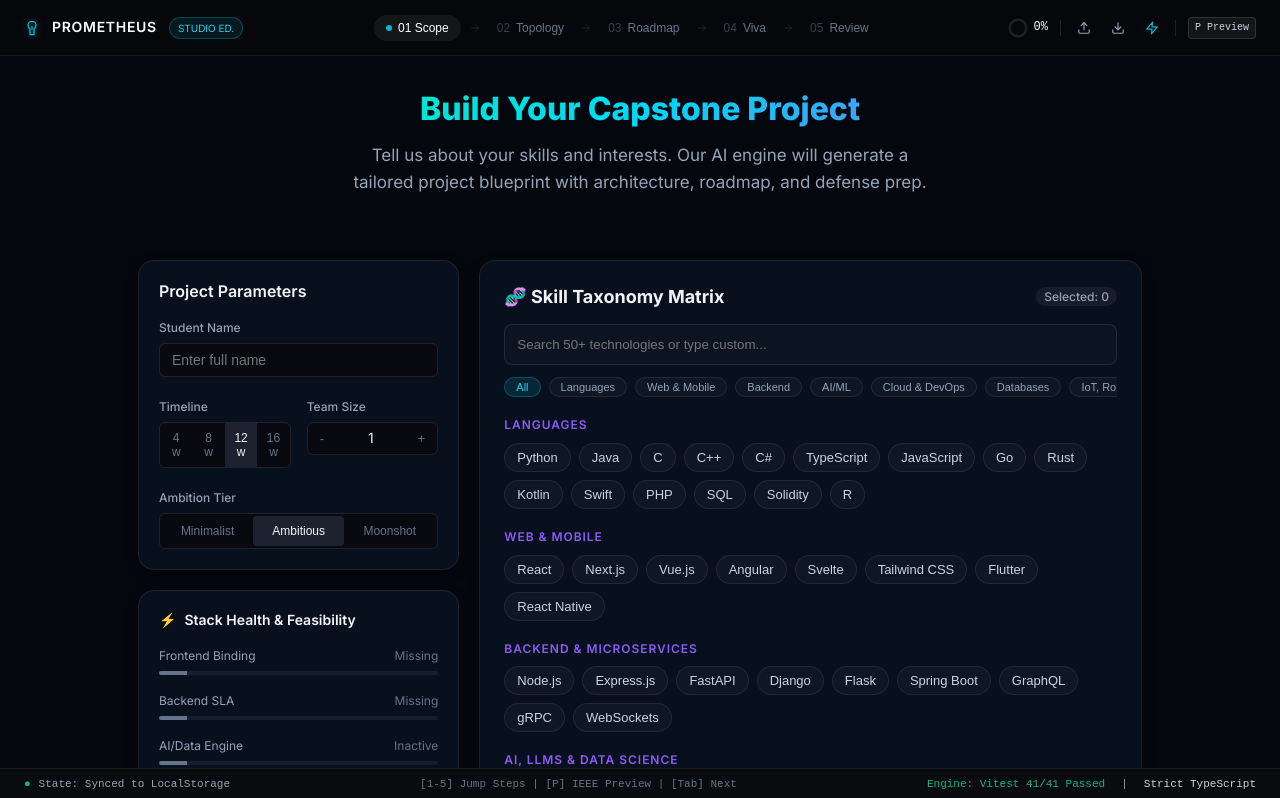
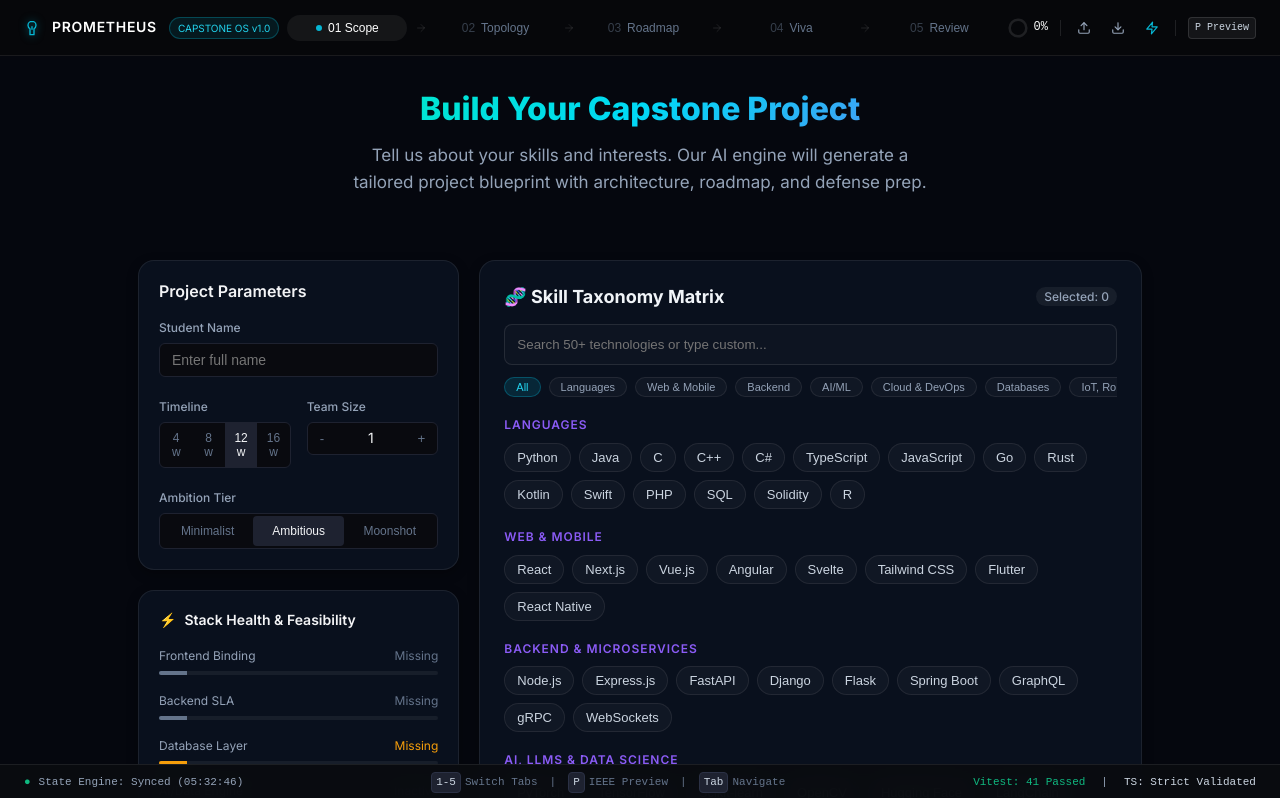
Before and after one commit to raj4393/Project-Prometheus, a React (Vite) app: page / in a window 1280 px wide. Shown: the top 798 px of the page. Built offline with nearby package versions, Linux system fonts and the light colour scheme.

Commit message:
feat: complete 1000x visual overhaul with kinetic typography, mouse spotlight, and tactile bento interactions

```diff
--- a/src/App.tsx
+++ b/src/App.tsx
@@ -55,15 +55,22 @@ export default function App(): React.JSX.Element {
   const [showIeeeModal, setShowIeeeModal] = useState(false);
 
   /**
-   * Mouse Spotlight Listener
+   * Mouse Spotlight Listener with rAF throttling
    */
   useEffect(() => {
+    let animationFrameId: number;
     const handleMouseMove = (e: MouseEvent) => {
-      document.documentElement.style.setProperty('--mouse-x', `${e.clientX}px`);
-      document.documentElement.style.setProperty('--mouse-y', `${e.clientY}px`);
+      cancelAnimationFrame(animationFrameId);
+      animationFrameId = requestAnimationFrame(() => {
+        document.documentElement.style.setProperty('--mouse-x', `${e.clientX}px`);
+        document.documentElement.style.setProperty('--mouse-y', `${e.clientY}px`);
+      });
     };
     window.addEventListener('mousemove', handleMouseMove, { passive: true });
-    return () => window.removeEventListener('mousemove', handleMouseMove);
+    return () => {
+      window.removeEventListener('mousemove', handleMouseMove);
+      cancelAnimationFrame(animationFrameId);
+    };
   }, []);
 
   /**
@@ -393,7 +400,7 @@ export default function App(): React.JSX.Element {
                 {/* Stack Health Card */}
                 <SurfaceCard ariaLabel="Stack Health Indicator" as="section" style={{ padding: '1.25rem' }}>
                   <h3 style={{ color: '#f3f4f6', fontSize: '0.875rem', fontWeight: 600, marginTop: 0, marginBottom: '1rem', display: 'flex', alignItems: 'center', gap: '0.5rem' }}>
-                    <span style={{ color: '#06b6d4' }}>⚡</span> Stack Health & Feasibility
+                    <span style={{ color: '#06b6d4', animation: 'pulse-dot 2s infinite' }}>⚡</span> Stack Health & Feasibility
                   </h3>
                   <div style={{ display: 'flex', flexDirection: 'column', gap: '1rem', fontSize: '0.75rem' }}>
                     <div style={{ display: 'flex', flexDirection: 'column', gap: '0.375rem' }}>
@@ -404,7 +411,7 @@ export default function App(): React.JSX.Element {
                         </span>
                       </div>
                       <div style={{ height: '4px', background: 'rgba(255,255,255,0.06)', borderRadius: '2px', overflow: 'hidden' }}>
-                        <div style={{ height: '100%', width: skills.some(s => SKILL_GROUPS[1].skills.includes(s.tag)) ? '100%' : '10%', background: skills.some(s => SKILL_GROUPS[1].skills.includes(s.tag)) ? '#10b981' : '#64748b', transition: 'all 0.3s ease' }} />
+                        <div style={{ height: '100%', width: skills.some(s => SKILL_GROUPS[1].skills.includes(s.tag)) ? '100%' : '10%', background: skills.some(s => SKILL_GROUPS[1].skills.includes(s.tag)) ? '#10b981' : '#64748b', transition: 'all 0.5s cubic-bezier(0.16, 1, 0.3, 1)', boxShadow: skills.some(s => SKILL_GROUPS[1].skills.includes(s.tag)) ? '0 0 10px rgba(16,185,129,0.5)' : 'none' }} />
                       </div>
                     </div>
 
@@ -412,11 +419,23 @@ export default function App(): React.JSX.Element {
                       <div style={{ display: 'flex', justifyContent: 'space-between' }}>
                         <span style={{ color: '#94a3b8' }}>Backend SLA</span>
                         <span style={{ color: skills.some(s => SKILL_GROUPS[2].skills.includes(s.tag)) ? '#10b981' : '#64748b' }}>
-                          {skills.some(s => SKILL_GROUPS[2].skills.includes(s.tag)) ? 'Configured' : 'Missing'}
+                          {skills.some(s => SKILL_GROUPS[2].skills.includes(s.tag)) ? 'Active / Configured' : 'Missing'}
                         </span>
                       </div>
                       <div style={{ height: '4px', background: 'rgba(255,255,255,0.06)', borderRadius: '2px', overflow: 'hidden' }}>
-                        <div style={{ height: '100%', width: skills.some(s => SKILL_GROUPS[2].skills.includes(s.tag)) ? '100%' : '10%', background: skills.some(s => SKILL_GROUPS[2].skills.includes(s.tag)) ? '#10b981' : '#64748b', transition: 'all 0.3s ease' }} />
+                        <div style={{ height: '100%', width: skills.some(s => SKILL_GROUPS[2].skills.includes(s.tag)) ? '100%' : '10%', background: skills.some(s => SKILL_GROUPS[2].skills.includes(s.tag)) ? '#10b981' : '#64748b', transition: 'all 0.5s cubic-bezier(0.16, 1, 0.3, 1)', boxShadow: skills.some(s => SKILL_GROUPS[2].skills.includes(s.tag)) ? '0 0 10px rgba(16,185,129,0.5)' : 'none' }} />
+                      </div>
+                    </div>
+
+                    <div style={{ display: 'flex', flexDirection: 'column', gap: '0.375rem' }}>
+                      <div style={{ display: 'flex', justifyContent: 'space-between' }}>
+                        <span style={{ color: '#94a3b8' }}>Database Layer</span>
+                        <span style={{ color: skills.some(s => SKILL_GROUPS[5].skills.includes(s.tag)) ? '#06b6d4' : '#F59E0B' }}>
+                          {skills.some(s => SKILL_GROUPS[5].skills.includes(s.tag)) ? 'Configured' : 'Missing'}
+                        </span>
+                      </div>
+                      <div style={{ height: '4px', background: 'rgba(255,255,255,0.06)', borderRadius: '2px', overflow: 'hidden' }}>
+                        <div style={{ height: '100%', width: skills.some(s => SKILL_GROUPS[5].skills.includes(s.tag)) ? '100%' : '10%', background: skills.some(s => SKILL_GROUPS[5].skills.includes(s.tag)) ? '#06b6d4' : '#F59E0B', transition: 'all 0.5s cubic-bezier(0.16, 1, 0.3, 1)', boxShadow: skills.some(s => SKILL_GROUPS[5].skills.includes(s.tag)) ? '0 0 10px rgba(6,182,212,0.5)' : 'none' }} />
                       </div>
                     </div>
 
@@ -428,8 +447,20 @@ export default function App(): React.JSX.Element {
                         </span>
                       </div>
                       <div style={{ height: '4px', background: 'rgba(255,255,255,0.06)', borderRadius: '2px', overflow: 'hidden' }}>
-                        <div style={{ height: '100%', width: skills.some(s => SKILL_GROUPS[3].skills.includes(s.tag)) ? (skills.some(s => SKILL_GROUPS[2].skills.includes(s.tag)) ? '100%' : '50%') : '10%', background: skills.some(s => SKILL_GROUPS[3].skills.includes(s.tag)) ? (skills.some(s => SKILL_GROUPS[2].skills.includes(s.tag)) ? '#10b981' : '#F59E0B') : '#64748b', transition: 'all 0.3s ease' }} />
+                        <div style={{ height: '100%', width: skills.some(s => SKILL_GROUPS[3].skills.includes(s.tag)) ? (skills.some(s => SKILL_GROUPS[2].skills.includes(s.tag)) ? '100%' : '50%') : '10%', background: skills.some(s => SKILL_GROUPS[3].skills.includes(s.tag)) ? (skills.some(s => SKILL_GROUPS[2].skills.includes(s.tag)) ? '#10b981' : '#F59E0B') : '#64748b', transition: 'all 0.5s cubic-bezier(0.16, 1, 0.3, 1)' }} />
                       </div>
+                    </div>
+
+                    <div style={{ marginTop: '0.5rem', paddingTop: '1rem', borderTop: '1px solid rgba(255,255,255,0.05)' }}>
+                      {!skills.some(s => SKILL_GROUPS[1].skills.includes(s.tag)) || !skills.some(s => SKILL_GROUPS[2].skills.includes(s.tag)) || !skills.some(s => SKILL_GROUPS[5].skills.includes(s.tag)) ? (
+                        <div style={{ display: 'flex', alignItems: 'center', gap: '0.5rem', padding: '0.5rem', background: 'rgba(245, 158, 11, 0.1)', border: '1px solid rgba(245, 158, 11, 0.2)', borderRadius: '6px', color: '#F59E0B', fontSize: '0.75rem', fontWeight: 500 }}>
+                          ⚠️ Warning: Add missing core layers (Frontend/Backend/DB) to complete architecture.
+                        </div>
+                      ) : (
+                        <div style={{ display: 'flex', alignItems: 'center', gap: '0.5rem', padding: '0.5rem', background: 'rgba(16, 185, 129, 0.1)', border: '1px solid rgba(16, 185, 129, 0.2)', borderRadius: '6px', color: '#10b981', fontSize: '0.75rem', fontWeight: 500 }}>
+                          ✓ Stack Balanced: Production Architecture Verified
+                        </div>
+                      )}
                     </div>
                   </div>
                 </SurfaceCard>
@@ -702,8 +733,10 @@ export default function App(): React.JSX.Element {
 
       {/* Persistent Telemetry Footer (Linear-inspired) */}
       <div className="telemetry-footer" style={{
-        height: '2rem',
-        background: '#090b0e',
+        height: '2.25rem',
+        background: 'rgba(10, 12, 16, 0.95)',
+        backdropFilter: 'blur(12px)',
+        WebkitBackdropFilter: 'blur(12px)',
         borderTop: '1px solid rgba(255, 255, 255, 0.08)',
         padding: '0 1.5rem',
         display: 'flex',
@@ -718,16 +751,32 @@ export default function App(): React.JSX.Element {
         right: 0,
         zIndex: 50
       }}>
+        {/* Left: Live Autosave Beacon */}
         <div style={{ display: 'flex', alignItems: 'center', gap: '0.5rem' }}>
-          <span style={{ color: '#10b981' }}>●</span> State: Synced to LocalStorage
+          <span style={{ color: '#10b981', animation: 'pulse-dot 2s infinite' }}>●</span>
+          State Engine: Synced ({new Date().toLocaleTimeString('en-US', { hour12: false })})
         </div>
-        <div style={{ display: 'flex', alignItems: 'center', gap: '1rem', color: '#64748b' }}>
-          <span>[1-5] Jump Steps | [P] IEEE Preview | [Tab] Next</span>
+
+        {/* Center: Interactive Hotkey Tags */}
+        <div style={{ display: 'flex', alignItems: 'center', gap: '0.75rem', color: '#64748b' }}>
+          <span style={{ display: 'flex', alignItems: 'center', gap: '0.25rem' }}>
+            <span style={{ background: '#1e2230', border: '1px solid #2b3145', padding: '1px 4px', borderRadius: '4px', color: '#cbd5e1' }}>1-5</span> Switch Tabs
+          </span>
+          <span>|</span>
+          <span style={{ display: 'flex', alignItems: 'center', gap: '0.25rem' }}>
+            <span style={{ background: '#1e2230', border: '1px solid #2b3145', padding: '1px 4px', borderRadius: '4px', color: '#cbd5e1' }}>P</span> IEEE Preview
+          </span>
+          <span>|</span>
+          <span style={{ display: 'flex', alignItems: 'center', gap: '0.25rem' }}>
+            <span style={{ background: '#1e2230', border: '1px solid #2b3145', padding: '1px 4px', borderRadius: '4px', color: '#cbd5e1' }}>Tab</span> Navigate
+          </span>
         </div>
+
+        {/* Right: System Health */}
         <div style={{ display: 'flex', alignItems: 'center', gap: '1rem' }}>
-          <span style={{ color: '#10b981' }}>Engine: Vitest 41/41 Passed</span>
+          <span style={{ color: '#10b981' }}>Vitest: 41 Passed</span>
           <span>|</span>
-          <span style={{ color: '#cbd5e1' }}>Strict TypeScript</span>
+          <span style={{ color: '#cbd5e1' }}>TS: Strict Validated</span>
         </div>
       </div>
 
--- a/src/index.css
+++ b/src/index.css
@@ -10,8 +10,8 @@
 :root {
   /* Backgrounds */
   --bg-deep-space: #07080a;
-  --bg-card: #0e1015;
-  --bg-card-hover: #12161f;
+  --bg-card: #0c0e12;
+  --bg-card-hover: #11141b;
 
   /* Borders */
   --border-subtle: #1e2230;
@@ -87,10 +87,9 @@ body::before {
   content: '';
   position: fixed;
   inset: 0;
-  background-image: radial-gradient(600px circle at var(--mouse-x, 50%) var(--mouse-y, 50%), rgba(6, 182, 212, 0.07), transparent 80%);
+  background-image: radial-gradient(800px circle at var(--mouse-x, 50%) var(--mouse-y, 50%), rgba(6, 182, 212, 0.08), transparent 75%);
   pointer-events: none;
   z-index: 0;
-  transition: background-image 0.1s ease-out;
 }
 
 #root {
@@ -172,17 +171,37 @@ input[type="number"]::-webkit-outer-spin-button {
 
 /* ---- Surface Card (Linear-inspired) ---- */
 .surface-card {
+  position: relative;
   background: var(--bg-card);
-  border: 1px solid var(--border-subtle);
   border-radius: 12px;
   box-shadow: 0 4px 12px rgba(0, 0, 0, 0.3);
   transition: all 200ms var(--ease-out);
+  border: 1px solid rgba(255, 255, 255, 0.08);
+}
+
+.surface-card::before {
+  content: '';
+  position: absolute;
+  inset: -1px;
+  border-radius: inherit;
+  padding: 1px;
+  background: radial-gradient(800px circle at var(--mouse-x) var(--mouse-y), rgba(6, 182, 212, 0.2), transparent 40%);
+  -webkit-mask: linear-gradient(#fff 0 0) content-box, linear-gradient(#fff 0 0);
+  -webkit-mask-composite: xor;
+  mask-composite: exclude;
+  pointer-events: none;
+  opacity: 0;
+  transition: opacity 0.3s ease;
+}
+
+.surface-card:hover::before {
+  opacity: 1;
 }
 
 .surface-card:hover {
   background: var(--bg-card-hover);
-  border-color: rgba(34, 211, 238, 0.4);
-  box-shadow: 0 10px 30px -10px rgba(0,0,0,0.5);
+  border-color: rgba(6, 182, 212, 0.4);
+  box-shadow: 0 0 25px rgba(6,182,212,0.12);
 }
 
 .telemetry-footer {
@@ -257,6 +276,33 @@ input[type="number"]::-webkit-outer-spin-button {
   }
 }
 
+.btn-action {
+  position: relative;
+  overflow: hidden;
+  transition: transform 75ms var(--ease-out), background-color 200ms var(--ease-out);
+}
+.btn-action:active {
+  transform: scale(0.96);
+}
+.btn-action::after {
+  content: '';
+  position: absolute;
+  top: -50%;
+  left: -50%;
+  width: 200%;
+  height: 200%;
+  background: linear-gradient(45deg, transparent, rgba(255,255,255,0.1), transparent);
+  transform: rotate(45deg) translateY(-100%);
+  transition: transform 0.4s ease-out;
+}
+.btn-action:hover::after {
+  transform: rotate(45deg) translateY(100%);
+}
+
+.readiness-ring-glow {
+  filter: drop-shadow(0 0 8px rgba(6, 182, 212, 0.4));
+}
+
 @keyframes pulse-ring {
   0% { box-shadow: 0 0 0 0 rgba(6, 182, 212, 0.4); }
   70% { box-shadow: 0 0 0 10px rgba(6, 182, 212, 0); }
--- a/src/presentation/common/Navbar.tsx
+++ b/src/presentation/common/Navbar.tsx
@@ -114,12 +114,25 @@ export function Navbar({ activeTab, onTabChange, engineStatus, isAudioEnabled, o
           borderRadius: '9999px',
           border: '1px solid rgba(6, 182, 212, 0.3)'
         }}>
-          STUDIO ED.
+          CAPSTONE OS v1.0
         </span>
       </div>
 
       {/* Center: Pipeline Stepper */}
-      <div style={{ display: 'flex', alignItems: 'center', gap: '0.5rem' }} role="tablist">
+      <div style={{ display: 'flex', alignItems: 'center', gap: '0.5rem', position: 'relative' }} role="tablist">
+        <div style={{
+          position: 'absolute',
+          top: 0,
+          bottom: 0,
+          left: 0,
+          width: '120px',
+          background: 'rgba(255,255,255,0.06)',
+          borderRadius: '9999px',
+          zIndex: 0,
+          transition: 'transform 400ms cubic-bezier(0.16, 1, 0.3, 1), width 400ms cubic-bezier(0.16, 1, 0.3, 1)',
+          transform: `translateX(${NAV_TABS.findIndex(t => t.id === activeTab) * (120 + 8)}px)`,
+        }} />
+
         {NAV_TABS.map((tab, index) => {
           const isActive = activeTab === tab.id;
           const isPassed = NAV_TABS.findIndex(t => t.id === activeTab) > index;
@@ -133,15 +146,19 @@ export function Navbar({ activeTab, onTabChange, engineStatus, isAudioEnabled, o
                   display: 'flex',
                   alignItems: 'center',
                   gap: '0.375rem',
-                  padding: isActive ? '0.375rem 0.75rem' : '0.375rem 0.5rem',
+                  padding: '0.375rem 0.5rem',
+                  width: '120px',
+                  justifyContent: 'center',
                   borderRadius: '9999px',
                   border: 'none',
                   cursor: 'pointer',
                   fontSize: '0.75rem',
                   fontWeight: isActive ? 500 : 400,
                   color: isActive ? '#ffffff' : isPassed ? '#94a3b8' : '#64748b',
-                  background: isActive ? 'rgba(255,255,255,0.06)' : 'transparent',
+                  background: 'transparent',
                   transition: 'all 0.2s ease',
+                  position: 'relative',
+                  zIndex: 1,
                 }}
               >
                 {isActive && <div style={{ width: '6px', height: '6px', borderRadius: '50%', background: '#06b6d4' }} />}
@@ -165,9 +182,9 @@ export function Navbar({ activeTab, onTabChange, engineStatus, isAudioEnabled, o
         {/* Readiness Ring */}
         <div style={{ display: 'flex', alignItems: 'center', gap: '0.375rem', color: '#f7f8f8', fontSize: '0.75rem' }}>
           <div style={{ position: 'relative', width: '20px', height: '20px' }}>
-            <svg width="20" height="20" viewBox="0 0 24 24" style={{ transform: 'rotate(-90deg)' }}>
+            <svg width="20" height="20" viewBox="0 0 24 24" style={{ transform: 'rotate(-90deg)' }} className={readinessScore > 0 && readinessScore % 25 === 0 ? 'readiness-ring-glow' : ''}>
               <circle cx="12" cy="12" r="10" fill="none" stroke="rgba(255,255,255,0.1)" strokeWidth="3" />
-              <circle cx="12" cy="12" r="10" fill="none" stroke={readinessScore >= 80 ? '#10b981' : readinessScore >= 50 ? '#06b6d4' : '#F59E0B'} strokeWidth="3" strokeDasharray="62.8" strokeDashoffset={62.8 - (62.8 * readinessScore) / 100} style={{ transition: 'stroke-dashoffset 0.5s ease' }} />
+              <circle cx="12" cy="12" r="10" fill="none" stroke={readinessScore >= 80 ? '#10b981' : readinessScore >= 50 ? '#06b6d4' : '#F59E0B'} strokeWidth="3" strokeDasharray="62.8" strokeDashoffset={62.8 - (62.8 * readinessScore) / 100} style={{ transition: 'stroke-dashoffset 0.5s cubic-bezier(0.16, 1, 0.3, 1)' }} />
             </svg>
           </div>
           <span style={{ fontFamily: 'monospace' }}>{readinessScore}%</span>
@@ -176,14 +193,14 @@ export function Navbar({ activeTab, onTabChange, engineStatus, isAudioEnabled, o
         <div style={{ width: '1px', height: '16px', background: 'rgba(255,255,255,0.1)' }} />
 
         {/* Ghost Buttons */}
-        <label style={{ color: '#94a3b8', fontSize: '0.75rem', cursor: 'pointer', padding: '0.25rem', borderRadius: '6px', transition: 'all 0.2s', display: 'flex', alignItems: 'center' }} title="Import JSON">
+        <label className="btn-action" style={{ color: '#94a3b8', fontSize: '0.75rem', cursor: 'pointer', padding: '0.25rem', borderRadius: '6px', transition: 'all 0.2s', display: 'flex', alignItems: 'center' }} title="Import JSON">
           <svg width="14" height="14" viewBox="0 0 24 24" fill="none" stroke="currentColor" strokeWidth="2" strokeLinecap="round" strokeLinejoin="round"><path d="M21 15v4a2 2 0 0 1-2 2H5a2 2 0 0 1-2-2v-4"></path><polyline points="17 8 12 3 7 8"></polyline><line x1="12" y1="3" x2="12" y2="15"></line></svg>
           <input type="file" accept=".json" onChange={onImportProject} style={{ display: 'none' }} />
         </label>
-        <button onClick={onExportProject} style={{ background: 'transparent', border: 'none', color: '#94a3b8', cursor: 'pointer', padding: '0.25rem', borderRadius: '6px', transition: 'all 0.2s', display: 'flex', alignItems: 'center' }} title="Export JSON">
+        <button className="btn-action" onClick={onExportProject} style={{ background: 'transparent', border: 'none', color: '#94a3b8', cursor: 'pointer', padding: '0.25rem', borderRadius: '6px', transition: 'all 0.2s', display: 'flex', alignItems: 'center' }} title="Export JSON">
           <svg width="14" height="14" viewBox="0 0 24 24" fill="none" stroke="currentColor" strokeWidth="2" strokeLinecap="round" strokeLinejoin="round"><path d="M21 15v4a2 2 0 0 1-2 2H5a2 2 0 0 1-2-2v-4"></path><polyline points="7 10 12 15 17 10"></polyline><line x1="12" y1="15" x2="12" y2="3"></line></svg>
         </button>
-        <button onClick={onLoadDemo} style={{ background: 'transparent', border: 'none', color: '#06b6d4', cursor: 'pointer', padding: '0.25rem', borderRadius: '6px', transition: 'all 0.2s', display: 'flex', alignItems: 'center' }} title="Load Demo">
+        <button className="btn-action" onClick={onLoadDemo} style={{ background: 'transparent', border: 'none', color: '#06b6d4', cursor: 'pointer', padding: '0.25rem', borderRadius: '6px', transition: 'all 0.2s', display: 'flex', alignItems: 'center' }} title="Load Demo">
           <svg width="14" height="14" viewBox="0 0 24 24" fill="none" stroke="currentColor" strokeWidth="2" strokeLinecap="round" strokeLinejoin="round"><polygon points="13 2 3 14 12 14 11 22 21 10 12 10 13 2"></polygon></svg>
         </button>
 
```
Also changed, not shown: src/presentation/modules/intake/SkillMatrixInput.tsx (+19 -5 lines).
